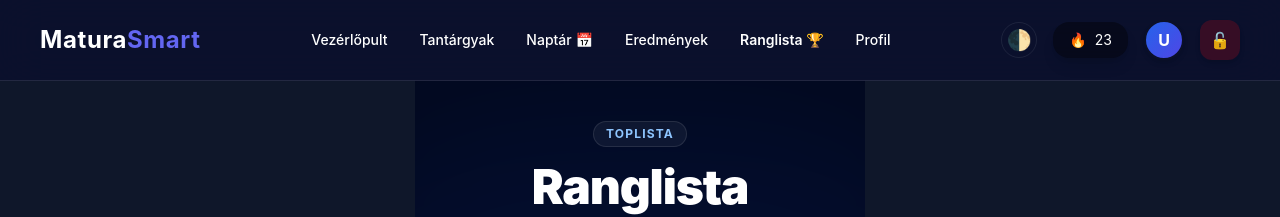
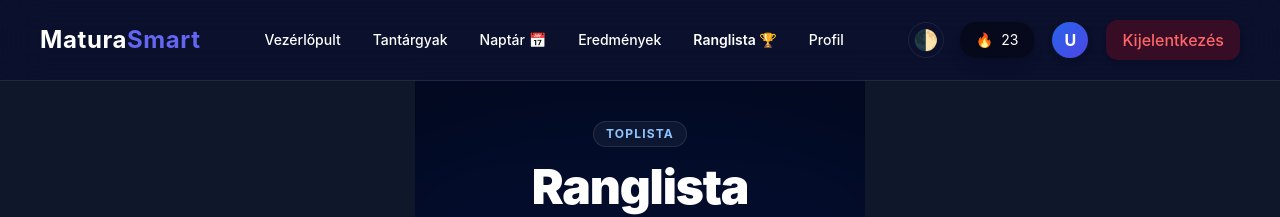
Before and after one commit to brtamas0/-13_SZFT3_BT_ON_MR_MaturaSmart, a Vue app in the folder MaturaSmart/frontend/: page /leaderboard in a window 1280 px wide. Shown: the top 217 px of the page. Built offline with nearby package versions, Linux system fonts and the light colour scheme; no server answers; what @formkit/vue would draw is missing.

Commit message:
kijelentkezés gombnál szöveg használata emoji helyett az egyértelműség érdekében

```diff
--- a/MaturaSmart/frontend/src/layouts/BaseHeader.vue
+++ b/MaturaSmart/frontend/src/layouts/BaseHeader.vue
@@ -182,14 +182,15 @@ const handleLogout = () => {
 
         <button
           @click="handleLogout"
-            class="hidden md:flex items-center justify-center w-10 h-10 rounded-xl transition shadow-md"
+          class="hidden md:flex items-center justify-center px-4 py-2 rounded-xl transition shadow-md font-medium cursor-pointer"
           :class="theme === 'dark'
             ? 'bg-red-600/20 text-red-400 hover:bg-red-600/30 hover:text-red-300'
             : 'bg-red-100 text-red-600 hover:bg-red-200'"
           title="Kijelentkezés"
         >
-            🔓
+          Kijelentkezés
         </button>
+
         </template>
 
         <button
```
Lines whose indentation alone changed are shown as unchanged.
